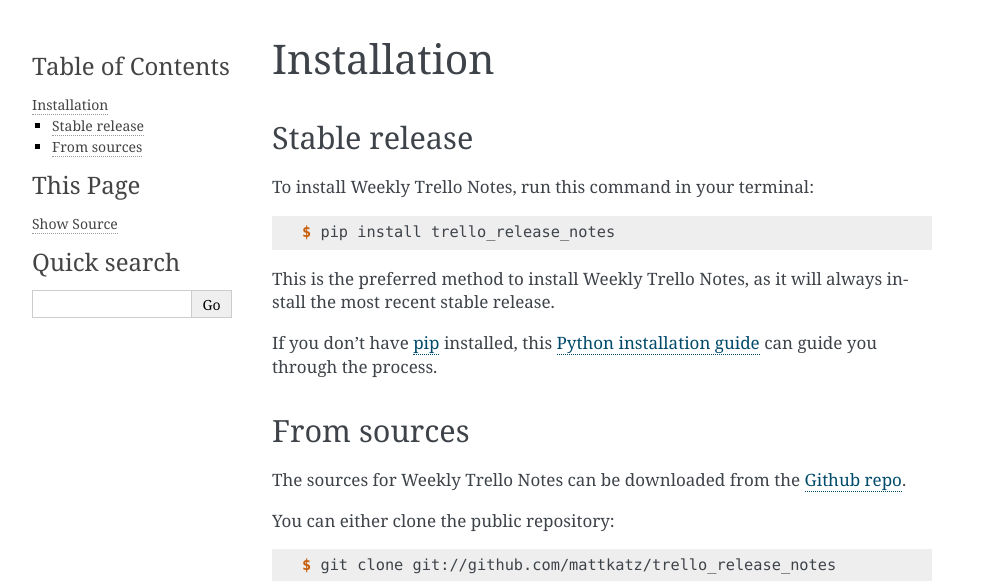
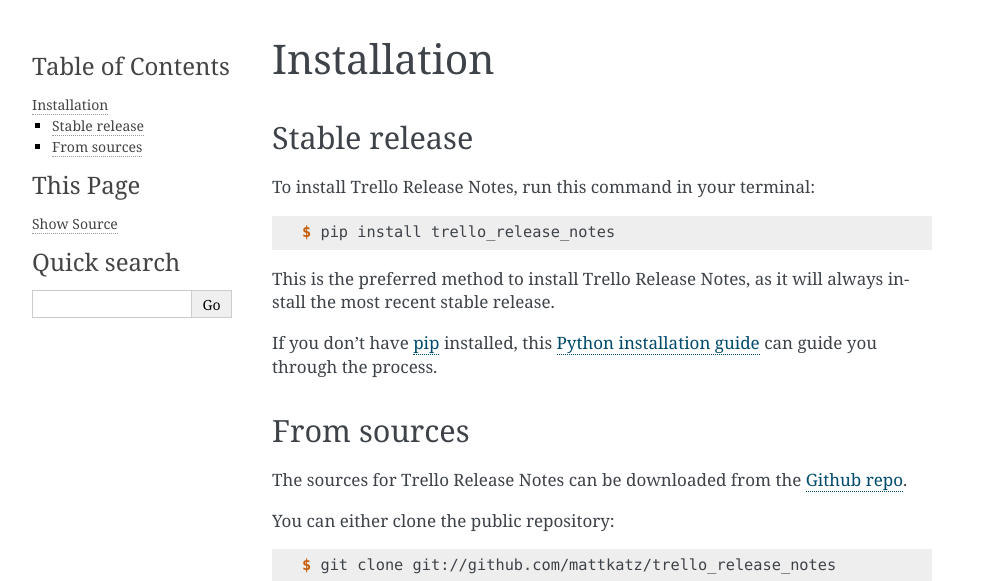
Before and after one commit to ovitaliw/trello_release_notes, a Sphinx documentation site: the page built from docs/installation.rst, in a window 1280 px wide. Shown: the top 581 px of the page, without its empty margins (148-1141 px from the left). Built offline with Sphinx 7.4.7, drawn with Linux system fonts in a browser that asks for light colours.

Commit message:
Fix remaining instances of Weekly Release Notes

```diff
--- a/docs/conf.py
+++ b/docs/conf.py
@@ -47,7 +47,7 @@
 master_doc = 'index'
 
 # General information about the project.
-project = u'Weekly Trello Notes'
+project = u'Trello Release Notes'
 copyright = u"2019, Matt Katz"
 author = u"Matt Katz"
 
@@ -129,7 +129,7 @@
 # [howto, manual, or own class]).
 latex_documents = [
     (master_doc, 'trello_release_notes.tex',
-     u'Weekly Trello Notes Documentation',
+     u'Trello Release Notesi Documentation',
      u'Matt Katz', 'manual'),
 ]
 
@@ -140,7 +140,7 @@
 # (source start file, name, description, authors, manual section).
 man_pages = [
     (master_doc, 'trello_release_notes',
-     u'Weekly Trello Notes Documentation',
+     u'Trello Release Notesi Documentation',
      [author], 1)
 ]
 
@@ -152,9 +152,9 @@
 #  dir menu entry, description, category)
 texinfo_documents = [
     (master_doc, 'trello_release_notes',
-     u'Weekly Trello Notes Documentation',
+     u'Trello Release Notesi Documentation',
      author,
      'trello_release_notes',
-     'One line description of project.',
+     'Gather your done trello cards into a single release every week.',
      'Miscellaneous'),
 ]
--- a/docs/installation.rst
+++ b/docs/installation.rst
@@ -8,13 +8,13 @@
 Stable release
 --------------
 
-To install Weekly Trello Notes, run this command in your terminal:
+To install Trello Release Notes, run this command in your terminal:
 
 .. code-block:: console
 
     $ pip install trello_release_notes
 
-This is the preferred method to install Weekly Trello Notes, as it will always install the most recent stable release.
+This is the preferred method to install Trello Release Notes, as it will always install the most recent stable release.
 
 If you don't have `pip`_ installed, this `Python installation guide`_ can guide
 you through the process.
@@ -26,7 +26,7 @@
 From sources
 ------------
 
-The sources for Weekly Trello Notes can be downloaded from the `Github repo`_.
+The sources for Trello Release Notes can be downloaded from the `Github repo`_.
 
 You can either clone the public repository:
 
--- a/docs/usage.rst
+++ b/docs/usage.rst
@@ -20,6 +20,6 @@
 
     trello-release --help
 
-To use Weekly Trello Notes in a project::
+To use Trello Release Notes in a project::
 
     import trello_release_notes
--- a/trello_release_notes/__init__.py
+++ b/trello_release_notes/__init__.py
@@ -1,6 +1,6 @@
 # -*- coding: utf-8 -*-
 
-"""Top-level package for Weekly Trello Notes."""
+"""Top-level package for Trello Release Notes."""
 
 __author__ = """Matt Katz"""
 __email__ = "github@morelightmorelight.com"
```
